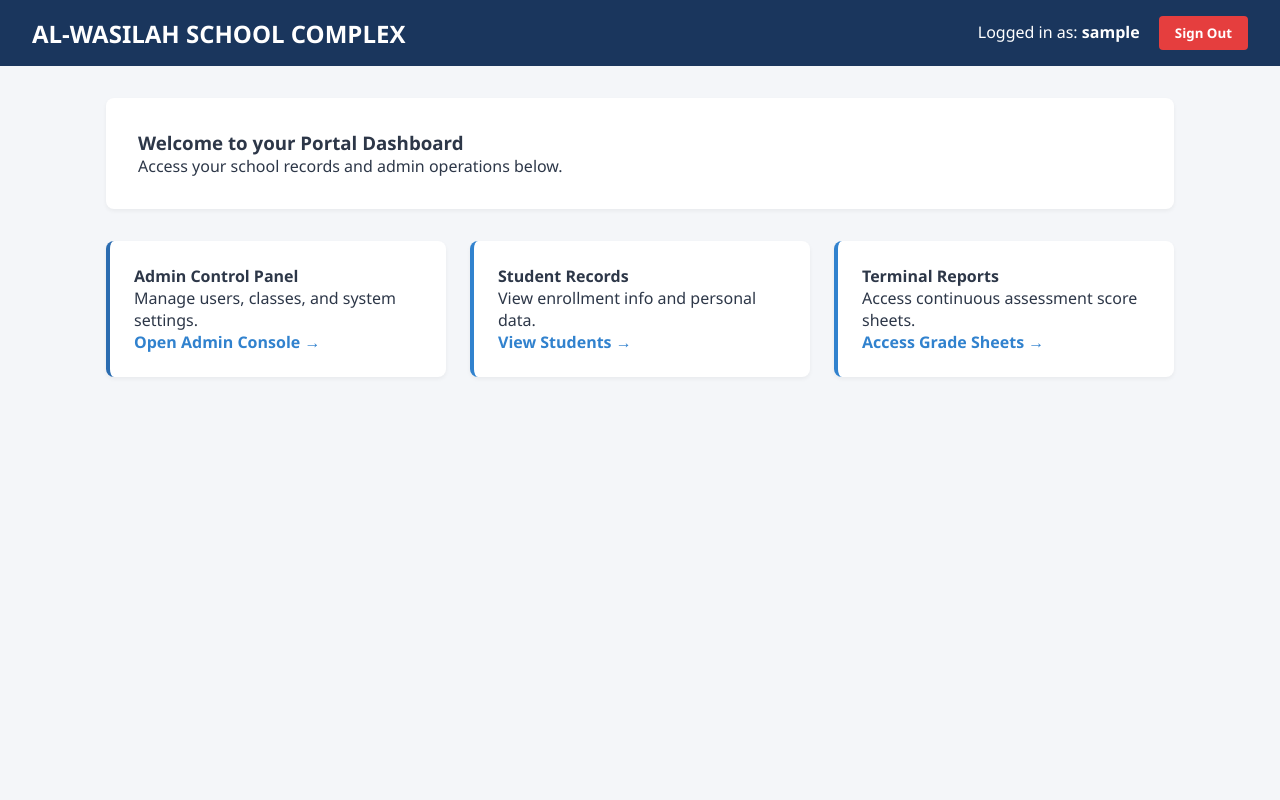
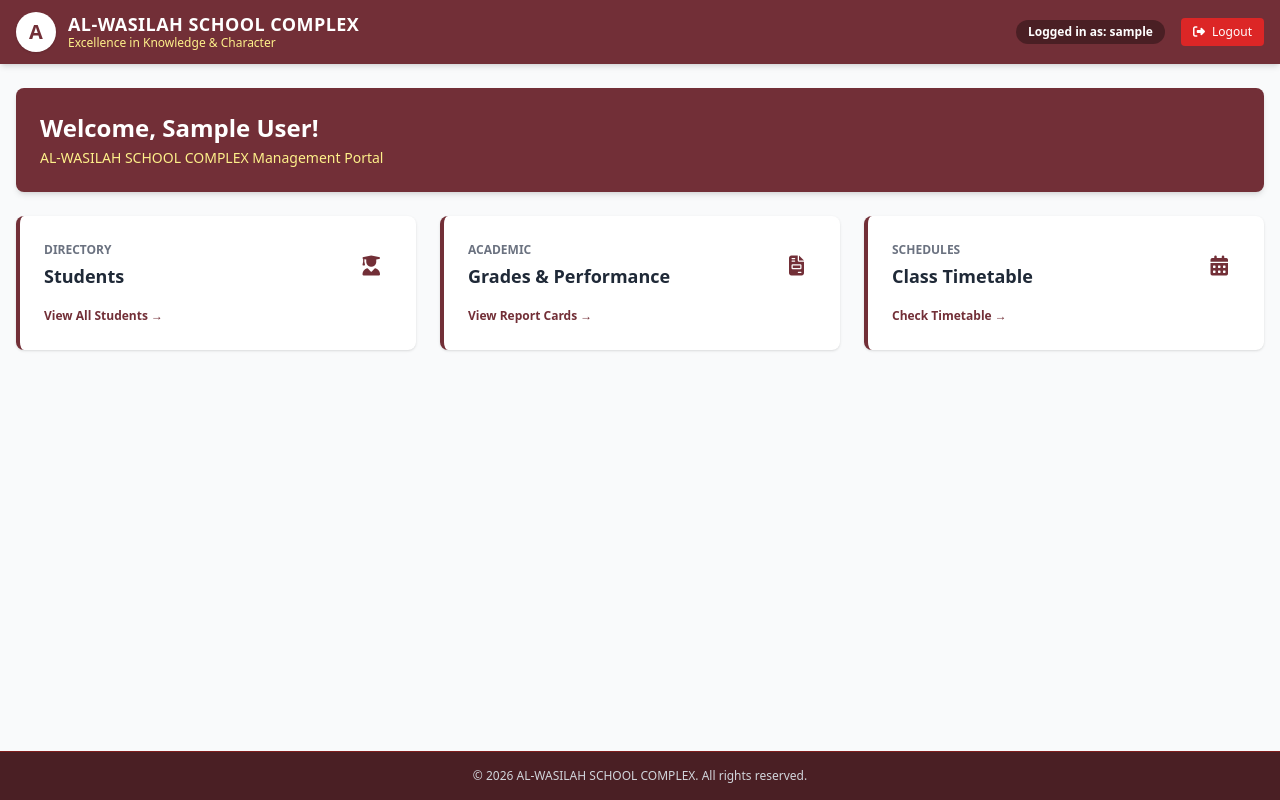
Before and after one commit to ahaqq861-sys/AL-WASILAH-SCHOOL-COMPLEX, a Django app: template portal/templates/portal/dashboard.html in a window 1280 px wide. Run offline with Django 5.2, Linux system fonts and the light colour scheme; the template is opened without the code that fills it, so the values that code supplies are empty; the visitor is signed in with stand-in values (Sample User, id 1); some libraries are stand-ins or nearby versions.

Commit message:
Connect templates to base.html with clean layout

```diff
--- /dev/null
+++ b/portal/templates/portal/base.html
@@ -0,0 +1,64 @@
+<!DOCTYPE html>
+<html lang="en">
+<head>
+    <meta charset="UTF-8">
+    <meta name="viewport" content="width=device-width, initial-scale=1.0">
+    <title>AL-WASILAH SCHOOL COMPLEX - Portal</title>
+    <!-- Tailwind CSS CDN -->
+    <script src="https://cdn.tailwindcss.com"></script>
+    <!-- FontAwesome Icons -->
+    <link href="https://cdnjs.cloudflare.com/ajax/libs/font-awesome/6.4.0/css/all.min.css" rel="stylesheet">
+    <style>
+        :root {
+            --primary-wine: #722F37;
+            --dark-wine: #4A1F24;
+            --accent-gold: #D4AF37;
+        }
+        .bg-wine { background-color: var(--primary-wine); }
+        .bg-wine-dark { background-color: var(--dark-wine); }
+        .text-wine { color: var(--primary-wine); }
+        .border-wine { border-color: var(--primary-wine); }
+    </style>
+</head>
+<body class="bg-gray-50 text-gray-800 font-sans antialiased min-h-screen flex flex-col">
+
+    <!-- Header Navigation -->
+    <header class="bg-wine text-white shadow-md">
+        <div class="max-w-7xl mx-auto px-4 py-3 flex justify-between items-center">
+            <div class="flex items-center space-x-3">
+                <div class="w-10 h-10 rounded-full bg-white text-wine flex items-center justify-center font-bold text-xl shadow">
+                    A
+                </div>
+                <div>
+                    <h1 class="font-bold text-lg leading-tight tracking-wide">AL-WASILAH SCHOOL COMPLEX</h1>
+                    <p class="text-xs text-yellow-200">Excellence in Knowledge & Character</p>
+                </div>
+            </div>
+
+            <div class="flex items-center space-x-4 text-sm">
+                {% if request.user.is_authenticated %}
+                <span class="hidden md:inline-block bg-wine-dark px-3 py-1 rounded-full text-xs font-semibold">
+                    Logged in as: {{ request.user.username }}
+                </span>
+                <a href="{% url 'logout' %}" class="bg-red-600 hover:bg-red-700 text-white px-3 py-1.5 rounded transition duration-200 text-xs font-medium">
+                    <i class="fas fa-sign-out-alt mr-1"></i> Logout
+                </a>
+                {% endif %}
+            </div>
+        </div>
+    </header>
+
+    <!-- Main Content Container -->
+    <main class="flex-grow max-w-7xl w-full mx-auto px-4 py-6">
+        {% block content %}
+        <!-- Page content gets injected here -->
+        {% endblock %}
+    </main>
+
+    <!-- Footer -->
+    <footer class="bg-wine-dark text-gray-300 text-xs py-4 text-center border-t border-red-900 mt-auto">
+        <p>&copy; 2026 AL-WASILAH SCHOOL COMPLEX. All rights reserved.</p>
+    </footer>
+
+</body>
+</html>
--- a/portal/templates/portal/dashboard.html
+++ b/portal/templates/portal/dashboard.html
@@ -1,62 +1,59 @@
-<!DOCTYPE html>
-<html lang="en">
-<head>
-    <meta charset="UTF-8">
-    <meta name="viewport" content="width=device-width, initial-scale=1.0">
-    <title>Dashboard | AL-WASILAH Portal</title>
-    <style>
-        * { box-sizing: border-box; margin: 0; padding: 0; font-family: 'Segoe UI', sans-serif; }
-        body { background-color: #f4f6f9; color: #2d3748; }
-        header { background-color: #1a365d; color: #ffffff; padding: 1rem 2rem; display: flex; justify-content: space-between; align-items: center; }
-        header .logout-btn { background-color: #e53e3e; color: #ffffff; border: none; padding: 0.5rem 1rem; border-radius: 4px; cursor: pointer; text-decoration: none; font-weight: 600; }
-        .container { max-width: 1100px; margin: 2rem auto; padding: 0 1rem; }
-        .welcome-card { background: #ffffff; padding: 2rem; border-radius: 8px; box-shadow: 0 2px 4px rgba(0,0,0,0.05); margin-bottom: 2rem; }
-        .grid { display: grid; grid-template-columns: repeat(auto-fit, minmax(280px, 1fr)); gap: 1.5rem; }
-        .card { background: #ffffff; padding: 1.5rem; border-radius: 8px; box-shadow: 0 2px 4px rgba(0,0,0,0.05); border-left: 4px solid #3182ce; }
-        .card a { color: #3182ce; text-decoration: none; font-weight: 600; }
-    </style>
-</head>
-<body>
+{% extends 'portal/base.html' %}
 
-<header>
-    <h2>AL-WASILAH SCHOOL COMPLEX</h2>
-    <div>
-        <span style="margin-right: 15px;">Logged in as: <strong>{{ request.user.username }}</strong></span>
-        <form method="post" action="{% url 'logout' %}" style="display: inline;">
-            {% csrf_token %}
-            <button type="submit" class="logout-btn">Sign Out</button>
-        </form>
-    </div>
-</header>
-
-<div class="container">
-    <div class="welcome-card">
-        <h3>Welcome to your Portal Dashboard</h3>
-        <p>Access your school records and admin operations below.</p>
+{% block content %}
+<div class="space-y-6">
+    <!-- Header Welcome Banner -->
+    <div class="bg-wine text-white rounded-lg p-6 shadow-md">
+        <h2 class="text-2xl font-bold">Welcome, {{ request.user.get_full_name|default:request.user.username }}!</h2>
+        <p class="text-yellow-200 text-sm mt-1">AL-WASILAH SCHOOL COMPLEX Management Portal</p>
     </div>
 
-    <div class="grid">
-        {% if request.user.is_superuser or request.user.is_staff %}
-        <div class="card" style="border-left-color: #2b6cb0;">
-            <h4>Admin Control Panel</h4>
-            <p>Manage users, classes, and system settings.</p>
-            <a href="/admin/">Open Admin Console &rarr;</a>
-        </div>
-        {% endif %}
-
-        <div class="card">
-            <h4>Student Records</h4>
-            <p>View enrollment info and personal data.</p>
-            <a href="/admin/portal/student/">View Students &rarr;</a>
+    <!-- Quick Navigation Cards -->
+    <div class="grid grid-cols-1 md:grid-cols-3 gap-6">
+        <div class="bg-white p-6 rounded-lg shadow border-l-4 border-wine">
+            <div class="flex items-center justify-between">
+                <div>
+                    <p class="text-xs text-gray-500 uppercase font-semibold">Directory</p>
+                    <h3 class="text-lg font-bold text-gray-800 mt-1">Students</h3>
+                </div>
+                <div class="p-3 bg-wine/10 text-wine rounded-full">
+                    <i class="fas fa-user-graduate text-xl"></i>
+                </div>
+            </div>
+            <a href="{% url 'manage_students' %}" class="inline-block mt-4 text-xs font-bold text-wine hover:underline">
+                View All Students &rarr;
+            </a>
         </div>
 
-        <div class="card">
-            <h4>Terminal Reports</h4>
-            <p>Access continuous assessment score sheets.</p>
-            <a href="/admin/portal/subjectresult/">Access Grade Sheets &rarr;</a>
+        <div class="bg-white p-6 rounded-lg shadow border-l-4 border-wine">
+            <div class="flex items-center justify-between">
+                <div>
+                    <p class="text-xs text-gray-500 uppercase font-semibold">Academic</p>
+                    <h3 class="text-lg font-bold text-gray-800 mt-1">Grades & Performance</h3>
+                </div>
+                <div class="p-3 bg-wine/10 text-wine rounded-full">
+                    <i class="fas fa-file-invoice text-xl"></i>
+                </div>
+            </div>
+            <a href="#" class="inline-block mt-4 text-xs font-bold text-wine hover:underline">
+                View Report Cards &rarr;
+            </a>
+        </div>
+
+        <div class="bg-white p-6 rounded-lg shadow border-l-4 border-wine">
+            <div class="flex items-center justify-between">
+                <div>
+                    <p class="text-xs text-gray-500 uppercase font-semibold">Schedules</p>
+                    <h3 class="text-lg font-bold text-gray-800 mt-1">Class Timetable</h3>
+                </div>
+                <div class="p-3 bg-wine/10 text-wine rounded-full">
+                    <i class="fas fa-calendar-alt text-xl"></i>
+                </div>
+            </div>
+            <a href="#" class="inline-block mt-4 text-xs font-bold text-wine hover:underline">
+                Check Timetable &rarr;
+            </a>
         </div>
     </div>
 </div>
-
-</body>
-</html>
+{% endblock %}
```
Also changed, not shown: core/settings.py (+65 -44 lines), portal/templates/portal/manage_students.html (added, +48 -0 lines).
